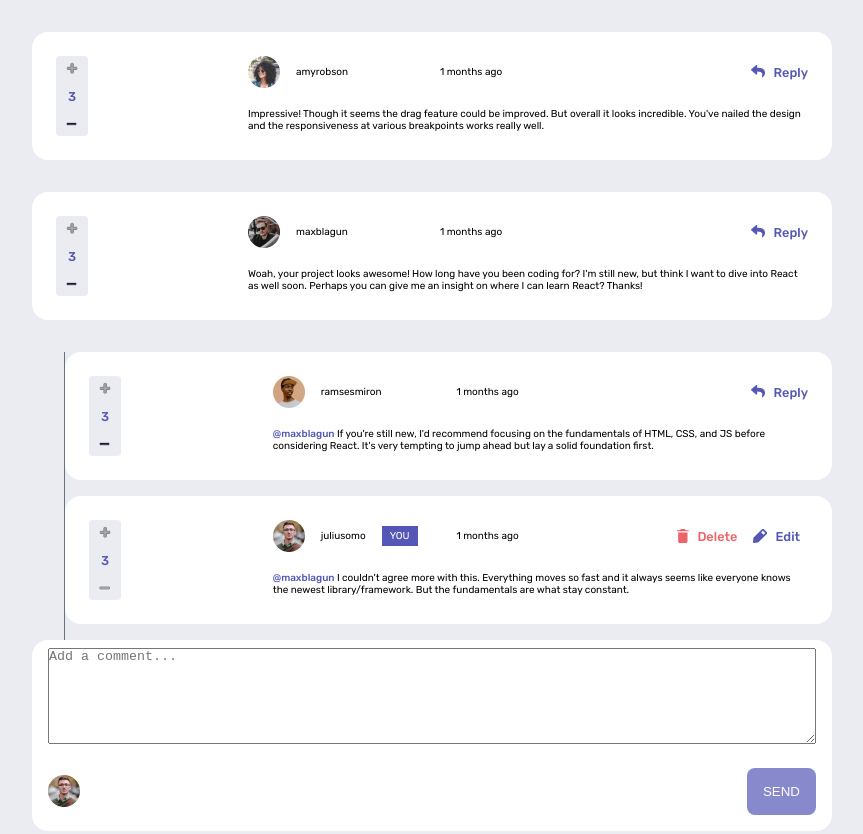
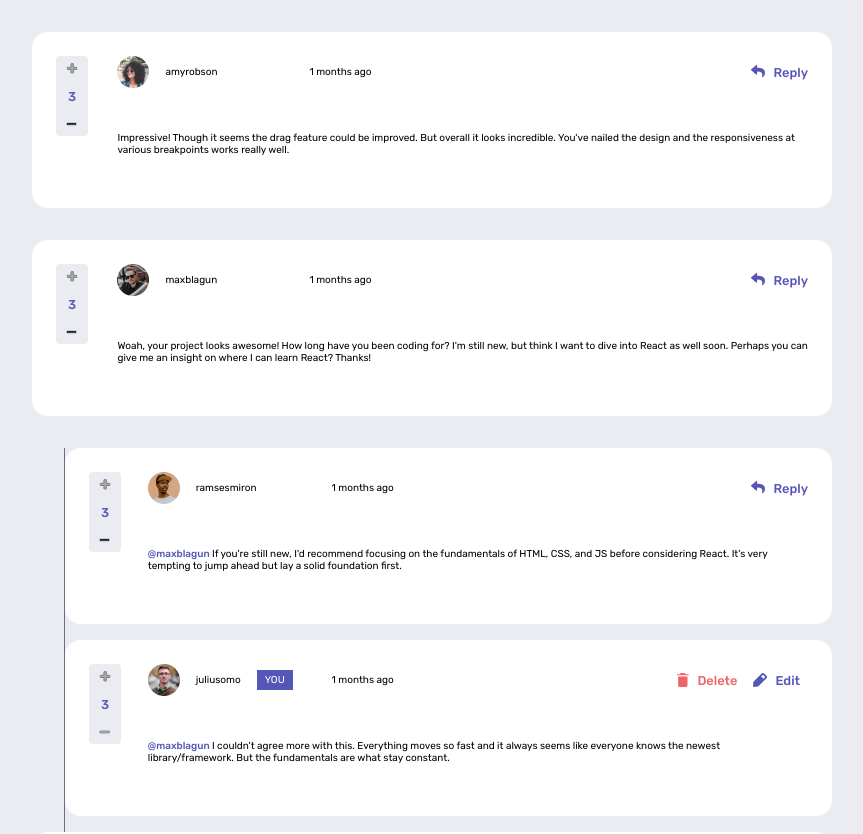
Before and after one commit to riwepo/fem-interactive-comments-section, a React (Create React App) app: page / in a window 1280 px wide. Shown: the top 834 px of the page, without its empty margins (208-1071 px from the left). Built offline with nearby package versions, Linux system fonts and the light colour scheme.

Commit message:
styling for desktop

```diff
--- a/src/components/comment/Comment.module.css
+++ b/src/components/comment/Comment.module.css
@@ -73,8 +73,8 @@
 /* media query for desktop */
 @media (min-width: 768px) {
   .commentContainer {
-    grid-template-rows: 1fr 1fr;
-    grid-template-columns: 1fr 1fr 1fr 1fr;
+    grid-template-rows: 1fr 2fr;
+    grid-template-columns: 8% 25% 30% auto;
 
     /* debugging only */
     /* border: solid thin black; */
@@ -83,6 +83,7 @@
     grid-row-start: 1;
     grid-row-end: -1;
     grid-column: 1;
+    align-self: self-start;
   }
   .userInfo {
     grid-row: 1;
@@ -99,6 +100,7 @@
   .actions {
     grid-row: 1;
     grid-column: 4;
+    justify-self: flex-end;
 
     margin: 0.5rem;
   }
```
